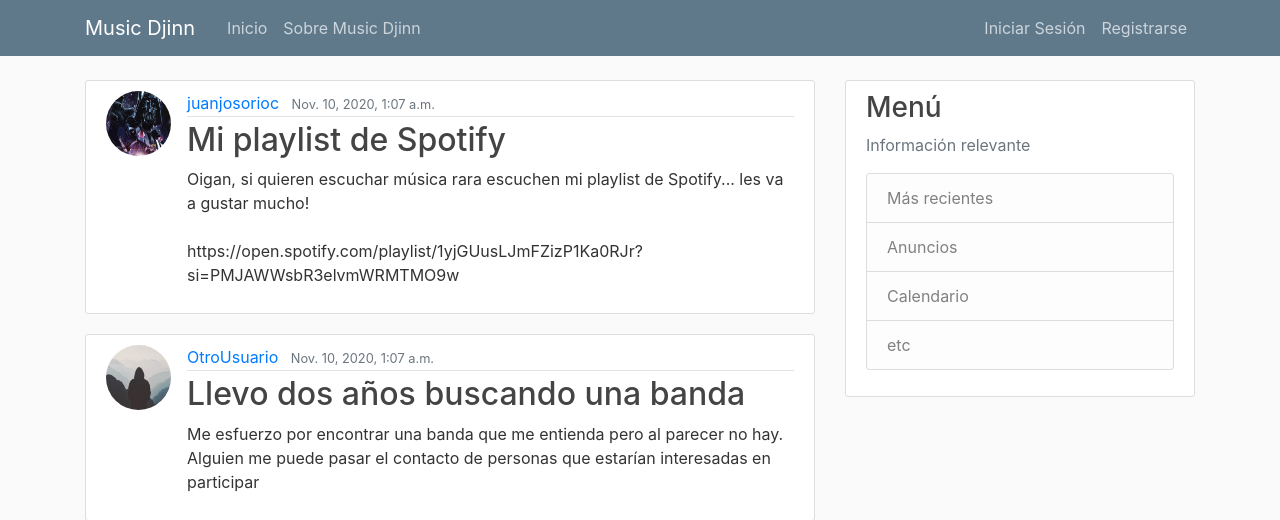
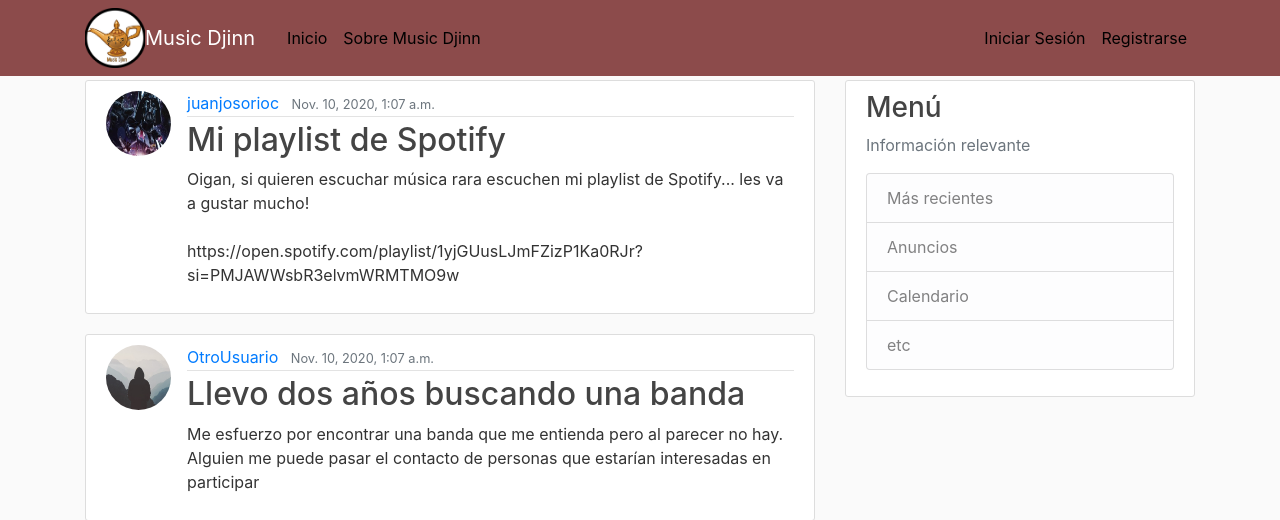
Before and after one commit to juanjosorio/Django_Expoandes, a Django app: page / in a window 1280 px wide. Shown: the top 520 px of the page. Run offline with Django 3.2, Linux system fonts and the light colour scheme; data comes from the database, SQL or seed files in the repository; both versions use the stored data as it was after the commit; some libraries are stand-ins or nearby versions.

Commit message:
Agregué el logo de Music Djinn, cambié unas cosas. El sitio web me está sacando un error al registrar una cuenta nueva.

```diff
--- a/django_test/blog/static/blog/main.css
+++ b/django_test/blog/static/blog/main.css
@@ -13,11 +13,11 @@ body {
   }
 
   .bg-steel {
-    background-color: #5f788a;
+    background-color: #8c4b4b;
   }
 
   .site-header .navbar-nav .nav-link {
-    color: #cbd5db;
+    color: #000000;
   }
 
   .site-header .navbar-nav .nav-link:hover {
--- a/django_test/blog/templates/blog/base.html
+++ b/django_test/blog/templates/blog/base.html
@@ -23,10 +23,13 @@
     <header class="site-header">
         <nav class="navbar navbar-expand-md navbar-dark bg-steel fixed-top">
           <div class="container">
+            <a href="{% url 'blog-home' %}"><img src="/media/logo.png" alt="Logo Music Djinn" width ="60" height="60"></a>
             <a class="navbar-brand mr-4" href="{% url 'blog-home' %}">Music Djinn</a>
+
             <button class="navbar-toggler" type="button" data-toggle="collapse" data-target="#navbarToggle" aria-controls="navbarToggle" aria-expanded="false" aria-label="Toggle navigation">
             <span class="navbar-toggler-icon"></span>
             </button>
+
             <div class="collapse navbar-collapse" id="navbarToggle">
               <div class="navbar-nav mr-auto">
                 <a class="nav-item nav-link" href="{% url 'blog-home' %}">Inicio</a>
```
Also changed, not shown: django_test/db.sqlite3, django_test/media/logo.png (added).
